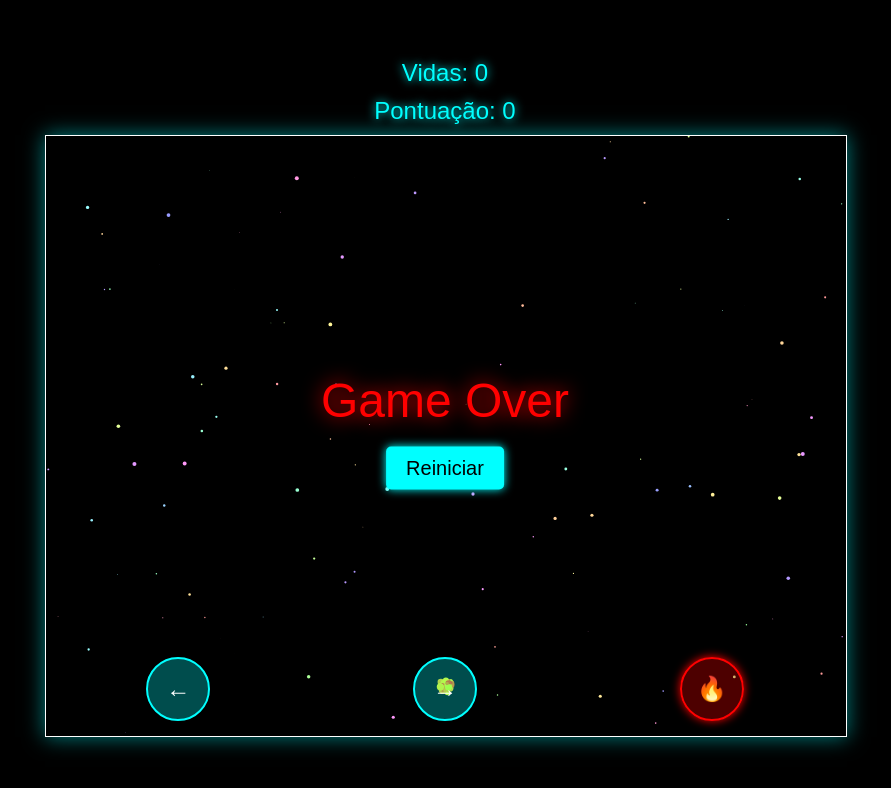
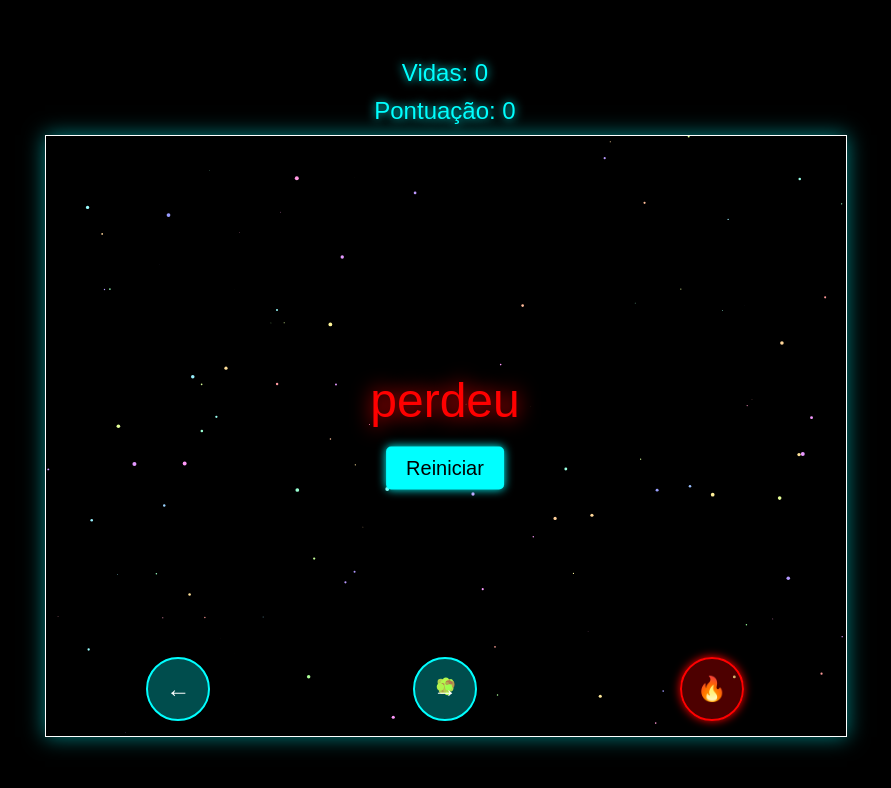
Before and after one commit to lucas777960/geoespacial3m1, a plain HTML site: page index.html in a window 1280 px wide. Shown: the whole page, without its empty margins (195-1086 px from the left). Drawn offline with Linux system fonts and the light colour scheme.

Commit message:
index.html

```diff
--- a/index.html
+++ b/index.html
@@ -100,7 +100,7 @@
             <div id="right-btn" class="control-btn">→</div>
             <div id="thrust-btn" class="control-btn">🔥</div>
         </div>
-        <div id="game-over">Game Over</div>
+        <div id="game-over">perdeu</div>
         <button id="restart-btn">Reiniciar</button>
     </div>
     <script>
```
